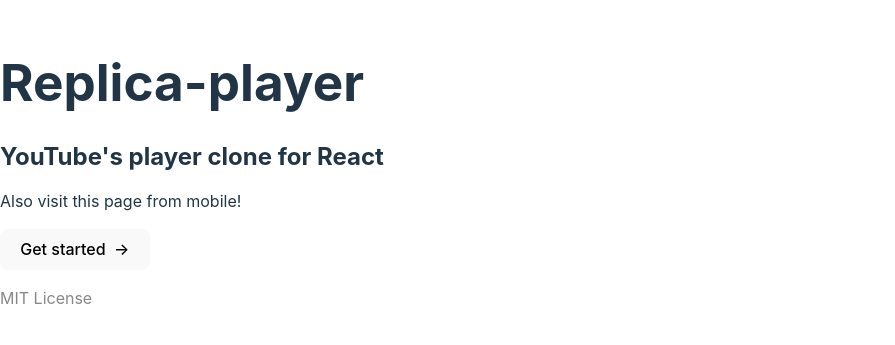
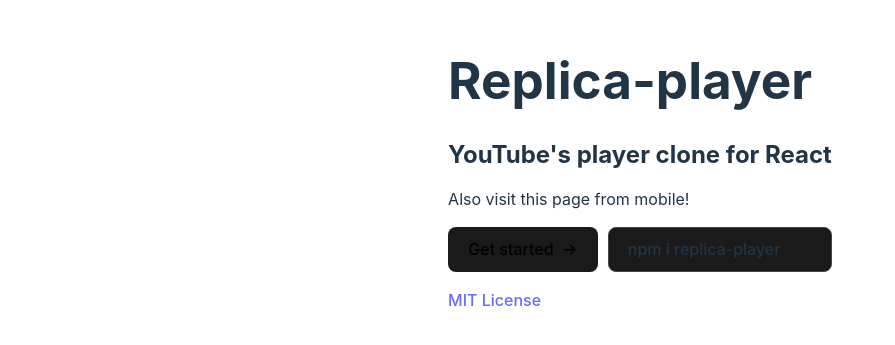
Before and after one commit to VityaSchel/replica-player, a React (Vite) app: page / in a window 1280 px wide. Shown: the part 227-572 px from the top of the page, without its empty margins (0-895 px from the left). Built offline with nearby package versions, Linux system fonts and the light colour scheme.

Commit message:
I don't know how to name this commit just save it to history already

```diff
--- a/package.json
+++ b/package.json
@@ -9,9 +9,13 @@
     "preview": "vite preview"
   },
   "dependencies": {
+    "@tippyjs/react": "^4.2.6",
+    "classnames": "^2.3.1",
+    "copy-to-clipboard": "^3.3.1",
     "react": "^18.2.0",
     "react-dom": "^18.2.0",
-    "sass": "^1.54.0"
+    "sass": "^1.54.0",
+    "tippy.js": "^6.3.7"
   },
   "devDependencies": {
     "@types/react": "^18.0.15",
--- a/src/App.module.scss
+++ b/src/App.module.scss
@@ -5,37 +5,43 @@
   text-align: center;
 }
 
-.logo {
-  height: 6em;
-  padding: 1.5em;
-  will-change: filter;
-}
-.logo:hover {
-  filter: drop-shadow(0 0 2em #646cffaa);
-}
-.logo.react:hover {
-  filter: drop-shadow(0 0 2em #61dafbaa);
-}
+.card {
+  display: flex;
+  gap: 10px;
 
-@keyframes logo-spin {
-  from {
-    transform: rotate(0deg);
+  .npm {
+    flex: 1;
+    background-color: #1a1a1a;
+    border: 1px solid #444444;
+    border-radius: 8px;
+    padding: 0.6em 1.2em;
+    font-family: inherit;
+    font-size: 1em;
+    cursor: pointer;
+    text-align: left;
   }
-  to {
-    transform: rotate(360deg);
-  }
-}
-
-@media (prefers-reduced-motion: no-preference) {
-  a:nth-of-type(2) .logo {
-    animation: logo-spin infinite 20s linear;
-  }
-}
-
-.card {
-  padding: 2em;
 }
 
 .footer {
   color: #888;
 }
+
+.button {
+  border-radius: 8px;
+  border: 1px solid transparent;
+  padding: 0.6em 1.2em;
+  font-size: 1em;
+  font-weight: 500;
+  font-family: inherit;
+  background-color: #1a1a1a;
+  cursor: pointer;
+  transition: border-color 0.25s;
+  height: 100%;
+}
+.button:hover {
+  border-color: #646cff !important;
+}
+button:focus,
+button:focus-visible {
+  outline: 4px auto -webkit-focus-ring-color;
+}
--- a/src/App.tsx
+++ b/src/App.tsx
@@ -1,20 +1,33 @@
 import styles from './App.module.scss'
+import copy from 'copy-to-clipboard'
+import Tippy from '@tippyjs/react'
+import 'tippy.js/dist/tippy.css'
+import cx from 'classnames'
 
 function App() {
+  const handleClickOnNpm = () => {
+    copy('npm i replica-player')
+  }
+
   return (
     <div className={styles.app}>
       <h1>Replica-player</h1>
       <h2>YouTube's player clone for React</h2>
       <p>Also visit this page from mobile!</p>
-      <div className="card">
+      <div className={styles.card}>
         <a href='https://github.com/VityaSchel/replica-player'>
-          <button>
+          <button className={styles.button}>
             Get&nbsp;started&nbsp;&nbsp;&rarr;
           </button>
         </a>
+        <Tippy content='Copied' trigger='click' placement='top-end' arrow={false}>
+          <div onClick={handleClickOnNpm} className={cx(styles.button, styles.npm)}>
+            npm i replica-player
+          </div>
+        </Tippy>
       </div>
       <p className={styles.footer}>
-        MIT License
+        <a href='https://github.com/VityaSchel/replica-player/LICENSE.md'>MIT License</a>
       </p>
     </div>
   )
--- a/src/index.css
+++ b/src/index.css
@@ -27,7 +27,8 @@
 body {
   margin: 0;
   display: flex;
-  place-items: center;
+  align-items: center;
+  justify-content: center;
   min-width: 320px;
   min-height: 100vh;
 }
@@ -35,25 +36,6 @@
 h1 {
   font-size: 3.2em;
   line-height: 1.1;
-}
-
-button {
-  border-radius: 8px;
-  border: 1px solid transparent;
-  padding: 0.6em 1.2em;
-  font-size: 1em;
-  font-weight: 500;
-  font-family: inherit;
-  background-color: #1a1a1a;
-  cursor: pointer;
-  transition: border-color 0.25s;
-}
-button:hover {
-  border-color: #646cff;
-}
-button:focus,
-button:focus-visible {
-  outline: 4px auto -webkit-focus-ring-color;
 }
 
 @media (prefers-color-scheme: light) {
```
Also changed, not shown: 1 other file (tests, documents, lock files or other folders).
